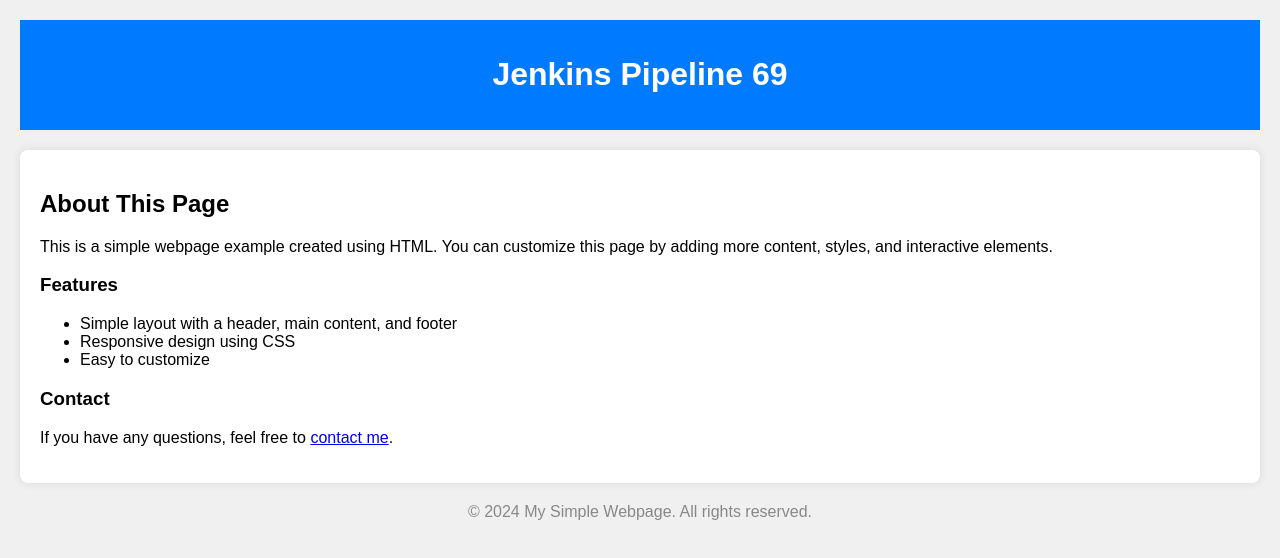
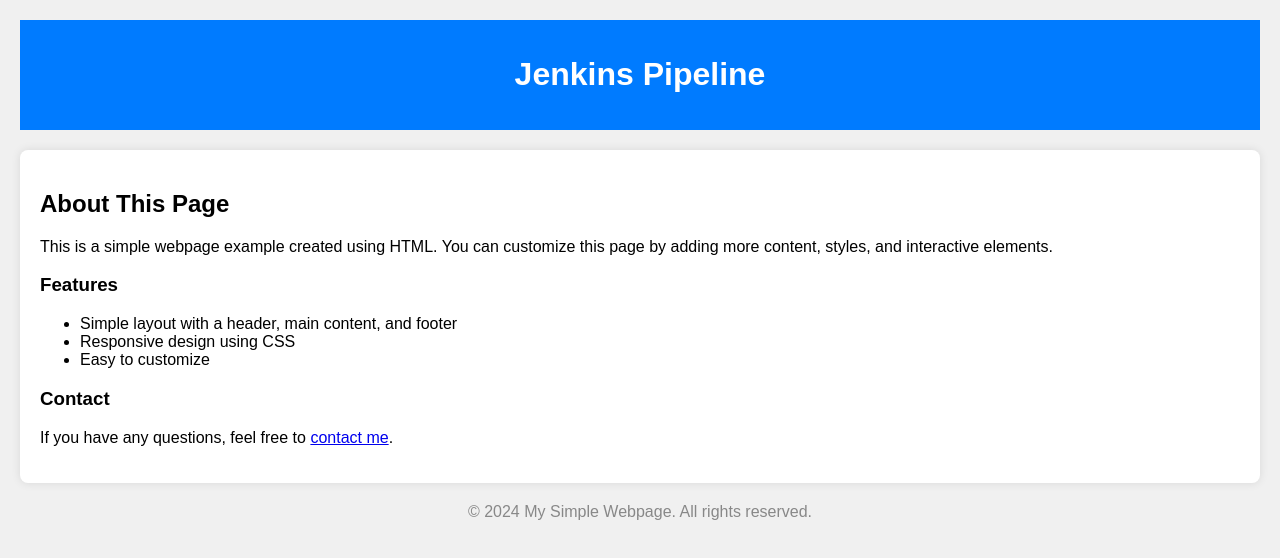
Before and after one commit to 11am-dev/jenkins-test, a plain HTML site: page index.html in a window 1280 px wide. Drawn offline with Linux system fonts and the light colour scheme.

Commit message:
Update index.html

```diff
--- a/index.html
+++ b/index.html
@@ -35,7 +35,7 @@
 <body>
 
     <header>
-        <h1>Jenkins Pipeline 69</h1>
+        <h1>Jenkins Pipeline</h1>
     </header>
 
     <main>
```
